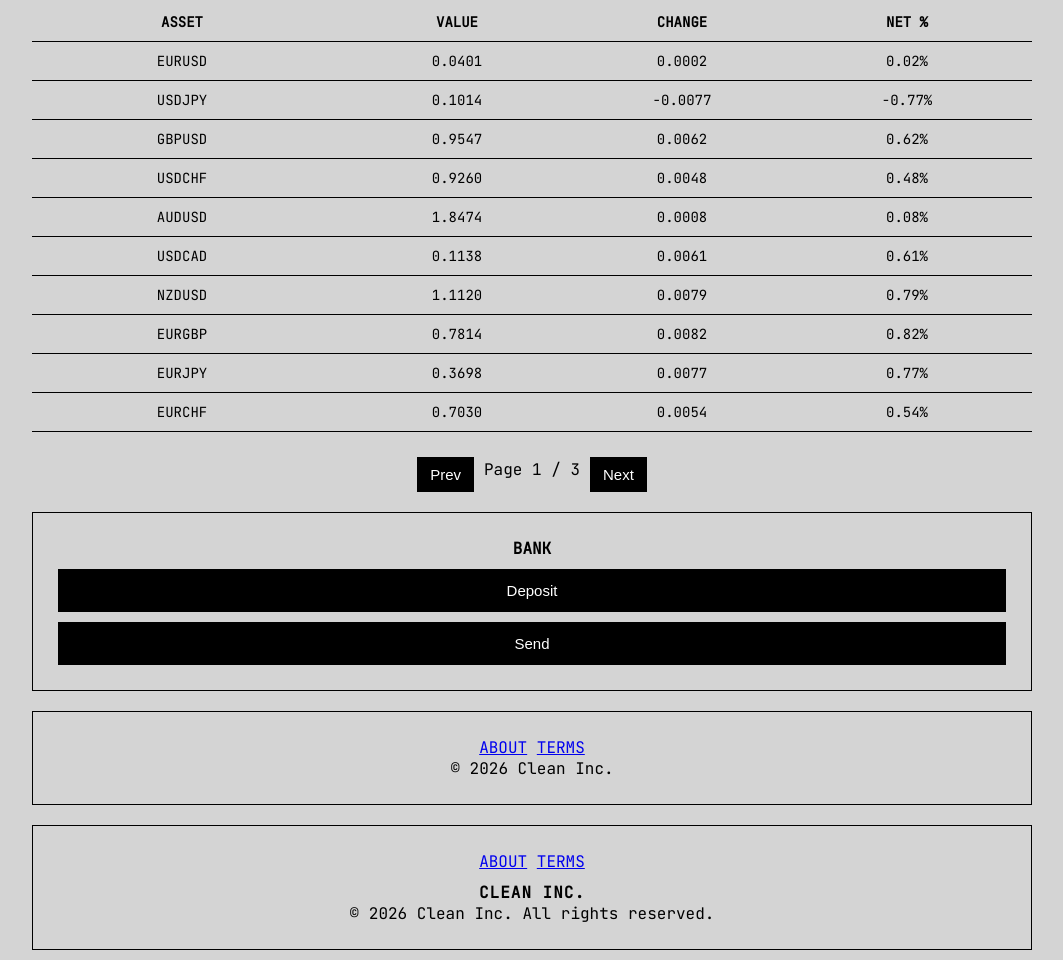
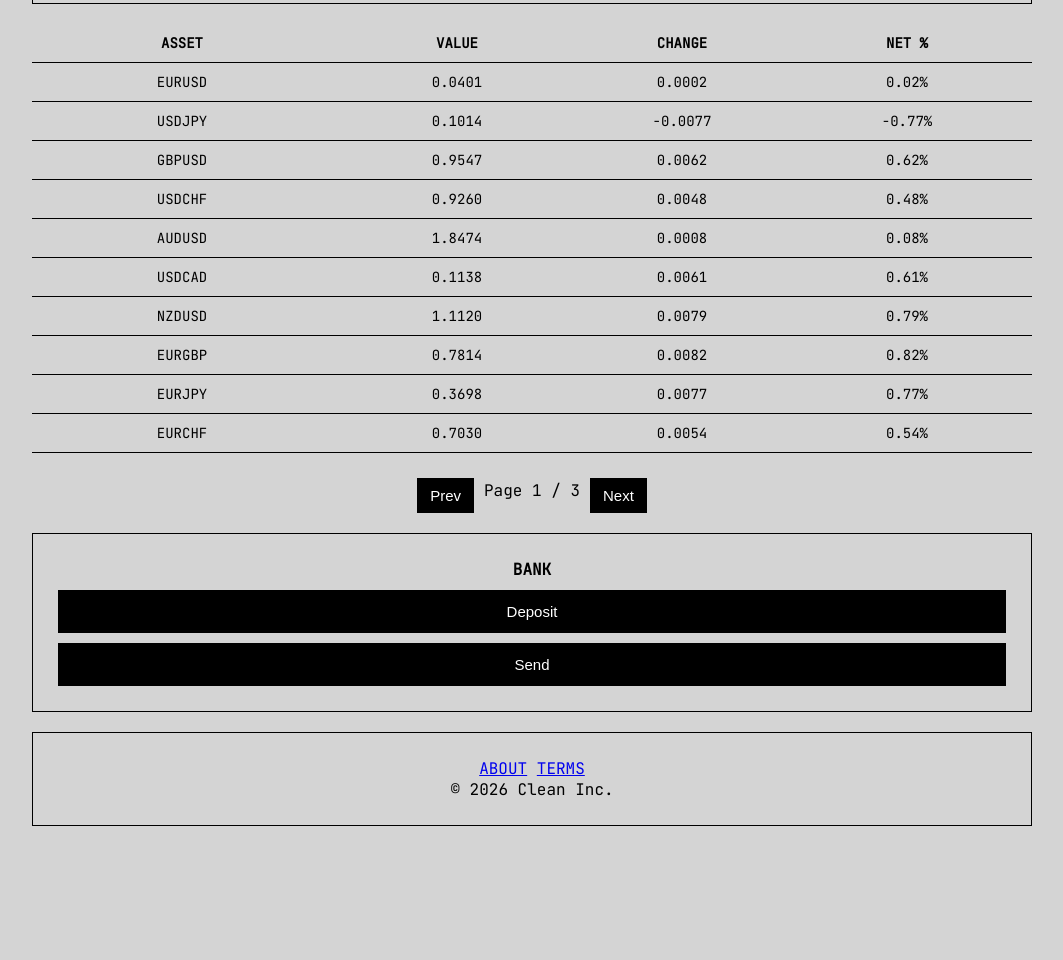
Before and after one commit to Steddyrockin/Currency-exchange, a website: page index.html in a window 1280 px wide. Shown: the part 715-1675 px from the top of the page, without its empty margins (108-1171 px from the left). After the commit the page ends 1581 px from the top, so only its background shows below. Drawn offline with nearby package versions, Linux system fonts and the light colour scheme.

```diff
--- a/index.html
+++ b/index.html
@@ -1,4 +1,4 @@
-<!DOCTYPE html>
+Add Clean Inc. to the footer: <!DOCTYPE html>
 <html lang="en">
 <head>
 <meta charset="UTF-8"/>
@@ -356,21 +356,6 @@ Currency Exchange monitors global markets in real time and executes trades autom
   </div>
 </div>
 
-<!-- FOOTER -->
-<div class="panel footer">
-  <div class="footer-links">
-    <a href="#" class="footer-link" onclick="openAboutModal()">ABOUT</a>
-    <a href="#" class="footer-link" onclick="openTermsModal()">TERMS</a>
-  </div>
-
-  <div class="footer-meta">
-    <div style="margin-top:10px; font-weight:bold; letter-spacing:1px;">
-      CLEAN INC.
-    </div>
-    <span>© 2026 Clean Inc. All rights reserved.</span>
-  </div>
-</div>
-
 <script>
 const assets=["EURUSD","USDJPY","GBPUSD","USDCHF","AUDUSD","USDCAD","NZDUSD","EURGBP","EURJPY","EURCHF","EURAUD","EURCAD","EURNZD","GBPJPY","GBPCHF","GBPAUD","GBPCAD","AUDJPY","AUDNZD","AUDCAD","CADJPY","CHFJPY","NZDJPY","USDMXN","USDZAR","USDTRY","USDSEK","USDNOK","USDHKD","USDSGD"];
 
```
